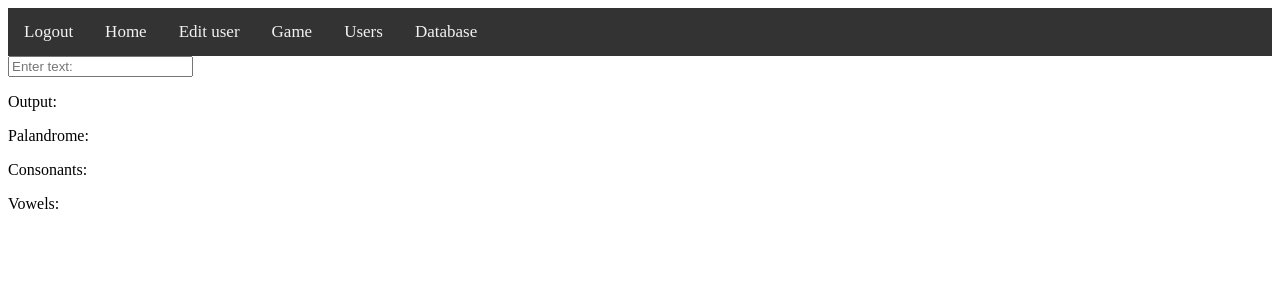
After one commit to wolfrox71/programming-challenge-2, a Flask app: page /game/reverse_it/ in a window 1280 px wide. The commit adds this page. Shown: the top 300 px of the page. Run offline with Flask 2, Linux system fonts and the light colour scheme; some libraries are stand-ins or nearby versions.

Commit message:
added reverse_it, reversing an inputed str and giving info about it

```diff
--- a/challenges/challenges.py
+++ b/challenges/challenges.py
@@ -4,6 +4,7 @@ from challenges.maths_quiz import maths_quiz_bp
 from challenges.factorial import factorial_bp
 from challenges.code_cracker import code_cracker_bp
 from challenges.caesar_cipher import caesar_cipher_bp
+from challenges.reverse_it import reverse_it_bp
 
 challenges_bp = Blueprint("challenges", __name__,
     template_folder="templates")
@@ -15,7 +16,7 @@ challenges_bp.register_blueprint(maths_quiz_bp, url_prefix="/maths_quiz/")
 challenges_bp.register_blueprint(factorial_bp, url_prefix="/factorial/")
 challenges_bp.register_blueprint(code_cracker_bp, url_prefix="/code_cracker/")
 challenges_bp.register_blueprint(caesar_cipher_bp, url_prefix="/caesar_cipher/")
-
+challenges_bp.register_blueprint(reverse_it_bp, url_prefix="/reverse_it/")
 
 @challenges_bp.route("/")
 def home():
--- a/challenges/maths_quiz.py
+++ b/challenges/maths_quiz.py
@@ -4,8 +4,11 @@ import datetime
 import database_mod
 maths_quiz_bp = Blueprint("maths_quiz", __name__,
     template_folder="templates")
+
+
 maths_quiz_db = database_mod.db("main.db","maths_quiz")
 maths_quiz_db.setup("username","percentage","score", "time")
+
 
 @maths_quiz_bp.route("/", methods=["POST","GET"])
 def maths_quiz():
--- /dev/null
+++ b/challenges/reverse_it.py
@@ -0,0 +1,8 @@
+from flask import Blueprint, render_template
+
+reverse_it_bp = Blueprint("reverse_it", __name__,
+    template_folder="templates")
+
+@reverse_it_bp.route("/")
+def home():
+    return render_template("challenges/reverse_it/home.html")
--- a/challenges/templates/challenges/caesar_cipher/home.html
+++ b/challenges/templates/challenges/caesar_cipher/home.html
@@ -6,8 +6,7 @@
 <script>
 
 function caesarcipher (str,key, val) {
-    console.log(val);
-        return str.toUpperCase().replace(/[A-Z]/g, c => String.fromCharCode((val == 1) ? ((c.charCodeAt(0)+65 + key ) % 26 + 65): ((c.charCodeAt(0)+65 + (26-key)) % 26 + 65) )); //get each letter with a regex and convert it to that letter + key or 26-key for decode
+    return str.toUpperCase().replace(/[A-Z]/g, c => String.fromCharCode((val == 1) ? ((c.charCodeAt(0)+65 + key ) % 26 + 65): ((c.charCodeAt(0)+65 + (26-key)) % 26 + 65) )); //get each letter with a regex and convert it to that letter + key or 26-key for decode
 }
 /*
 function caesarcipher (str,key, rev) {
--- a/challenges/templates/challenges/factorial/home.html
+++ b/challenges/templates/challenges/factorial/home.html
@@ -1,8 +1,9 @@
 {% extends "base.html" %}
-{% block title %} Factorial {% endblock %} {% block content %}
+{% block title %} Factorial {% endblock %}
+{% block content %}
 
 <script>
-	function factorial(num) {
+function factorial(num) {
     if (num < 0) {
             return -1;
     } else if (num == 0) {
--- a/challenges/templates/challenges/home.html
+++ b/challenges/templates/challenges/home.html
@@ -4,10 +4,12 @@
 {% block content %}
 
 <table>
+
 <tr><td><a href={{ url_for('challenges.maths_quiz.maths_quiz') }}>Maths Quiz</a></td></tr>
 <tr><td><a href={{ url_for('challenges.factorial.home') }}>Factorial</a></td></tr>
 <tr><td><a href={{ url_for('challenges.code_cracker.home') }}>Code Cracker</a></td></tr>
 <tr><td><a href={{ url_for('challenges.caesar_cipher.home') }}>Caesar Cipher</a></td></tr>
+<tr><td><a href={{ url_for('challenges.reverse_it.home') }}>Reverse It</a></td></tr>
 
 </table>
 
--- /dev/null
+++ b/challenges/templates/challenges/reverse_it/home.html
@@ -0,0 +1,33 @@
+{% extends "base.html" %}
+{% block title %} Reverse It {% endblock %}
+{% block content %}
+
+<script>
+function count(){
+    var input = document.getElementById("input");
+    var output = document.getElementById("output");
+    var consonants = document.getElementById("consonants");
+    var palandrome = document.getElementById("palandrome");
+    var vowels = document.getElementById("vowels");
+    var reverse_str = input.value.split("").reverse().join(""); //turn the input into an array, reverse it, then turn it back into a string
+
+    output.innerHTML = reverse_str; //set the output to the reverse of the string
+
+    consonants_regex = new RegExp("[bcdfghjklmnpqrstvwxyz]", "g"); //regex with consonants
+    vowels_regex = new RegExp("[aeiou]", "g"); // regex with vowles
+
+    palandrome.innerHTML = (reverse_str == input.value) ? "true" : "false"; // if to input is the same forwards as backwards, its a palandrome
+    vowels.innerHTML = vowels_regex.test(reverse_str) ? reverse_str.match(vowels_regex).length : 0; // see if the input has vowels in it, set vowels_ouput to the ammount, if not set to 0
+    consonants.innerHTML = consonants_regex.test(reverse_str) ? reverse_str.match(consonants_regex).length : 0; // if the input has consonants in it, return the ammount of consonants, if return 0
+    //vowels.innerHTML = reverse_str.match(new RegExp("[aeiou]", "g")) || []).length;
+
+}
+</script>
+
+<input id="input" type="text" placeholder="Enter text:" onkeyup="count()" autocomplete="off"></input>
+<p>Output: <span id="output"></span></p>
+<p>Palandrome: <span id="palandrome"></span></p>
+<p>Consonants: <span id="consonants"></span></p>
+<p>Vowels: <span id="vowels"></span></p>
+
+{% endblock %}
```
